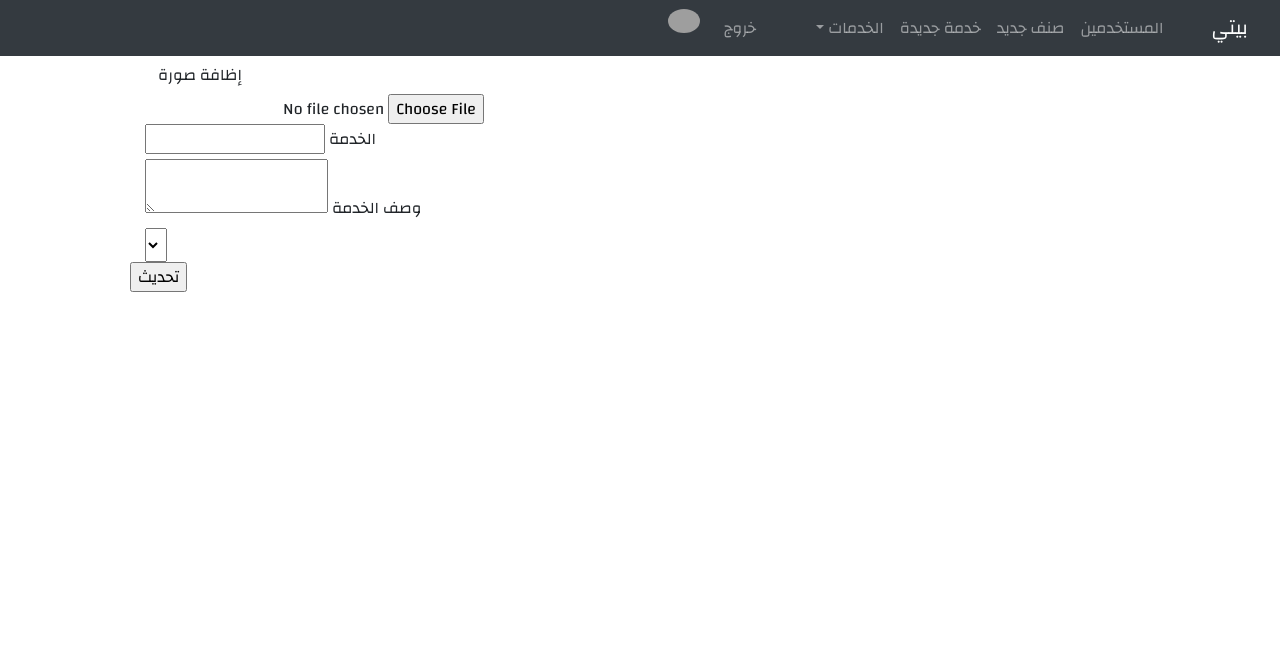
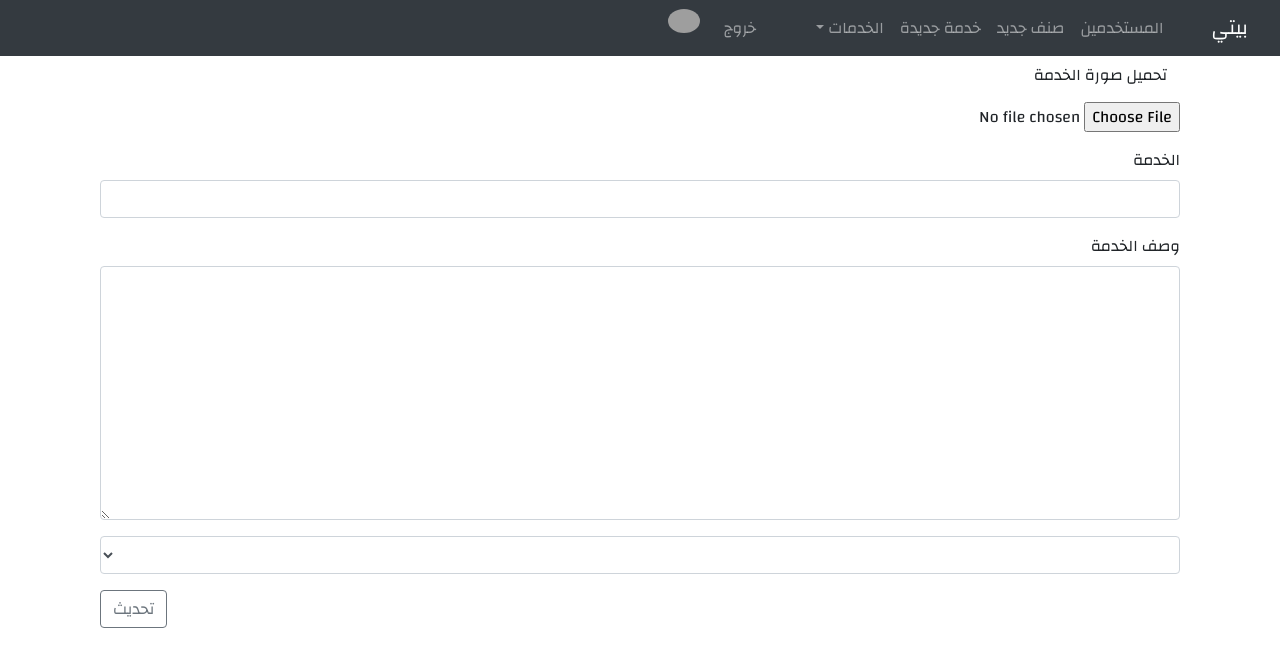
Before and after one commit to Adetec/home-service, a Flask app: page /service/new in a window 1280 px wide. Shown: the top 667 px of the page. Run offline with Flask 2, Linux system fonts and the light colour scheme; the visitor is signed in with stand-in values (Sample User, id 1); data comes from the database, SQL or seed files in the repository; lists and menus that the app fills with data are empty; some libraries are stand-ins or nearby versions; grey boxes are pictures that could not be loaded.

Commit message:
style: Update new category & service pages with bootstrap classes

```diff
--- a/application/templates/new-service.html
+++ b/application/templates/new-service.html
@@ -1,66 +1,62 @@
 {% extends 'base.html' %}
 {% block main %}
-    <div class="container row">
-        <form class="col s12 m12" method="POST" action="" enctype="multipart/form-data">
+    <div class="container">
+        <form class="form-group text-right" method="POST" action="" enctype="multipart/form-data">
                 {{ form.hidden_tag() }}
-                <div class="file-field input-field col s12 m12">
+                <div class="form-group">
                     <div class="btn">
-                        <span>إظافة صورة</span>
+                        {{ form.picture.label(class="form-control-label") }}
                     </div>
-                    <div class="file-path-wrapper">
-                        {{ form.picture(class="file-path") }}
+                    <div class="form-group">
+                        {{ form.picture(class="form-control-file") }}
                     </div>
-                    <div class="red-text darken-3-text center-align pulse">
+                    <div class="form-group">
                         {% if form.picture.errors %}
                             {% for error in form.picture.errors %}
+                            <div class="alert alert-danger">
                                 <span>{{ error }}</span>
+                            </div>
                             {% endfor %}
                         {% endif %}
                     </div>
                 </div>
-            <div class="input-field col s12 m6">
+            <div class="form-group">
                 {{ form.service_name.label }}
                 {% if form.service_name.errors %}
-                    {{ form.service_name(class="") }}
-                    <div class="red-text darken-3-text center-align pulse">
-                        {% for error in form.service_name.errors %}
+                    {{ form.service_name(class="form-control") }}
+                    <div class="form-group">
+                        {% for error in form.category_name.errors %}
+                        <div class="alert alert-danger">
                             <span>{{ error }}</span>
+                        </div>
                         {% endfor %}
                     </div>
                 {% else %}
-                    {{ form.service_name(class="") }}
+                    {{ form.service_name(class="form-control") }}
                 {% endif %}
             </div>
-            <div class="input-field col s12 m12">
+            <div class="form-group">
                 {{ form.description.label }}
                 {% if form.description.errors %}
-                    {{ form.description(class="") }}
-                    <div class="red-text darken-3-text center-align pulse">
+                    {{ form.description(rows="10", class="form-control") }}
+                    <div class="form-group">
                         {% for error in form.description.errors %}
+                        <div class="alert alert-danger">
                             <span>{{ error }}</span>
+                        </div>
                         {% endfor %}
                     </div>
                 {% else %}
-                    {{ form.description(class="") }}
-                {% endif %}
-            </div>
-            <div class="input-field col s12 m12">
-                {% if form.category_id.errors %}
-                    {{ form.category_id(class="") }}
-                    <div class="red-text darken-3-text center-align pulse">
-                        {% for error in form.category_id.errors %}
-                            <span>{{ error }}</span>
-                        {% endfor %}
-                    </div>
-                {% else %}
-                    {{ form.category_id(class="") }}
+                    {{ form.description(rows="10", class="form-control") }}
                 {% endif %}
             </div>
 
-            <div class="row">
-            <div class="input-field col s12 m12">
-                {{ form.submit(class="btn-large indigo left") }}
+            <div class="form-group">
+                {{ form.category_id(class="form-control") }}
             </div>
+
+            <div class="form-group">
+                {{ form.submit(class="btn btn-outline-secondary float-left") }}
             </div>
         </form>
     </div>
```
Also changed, not shown: application/templates/new-category.html (+23 -19 lines).
